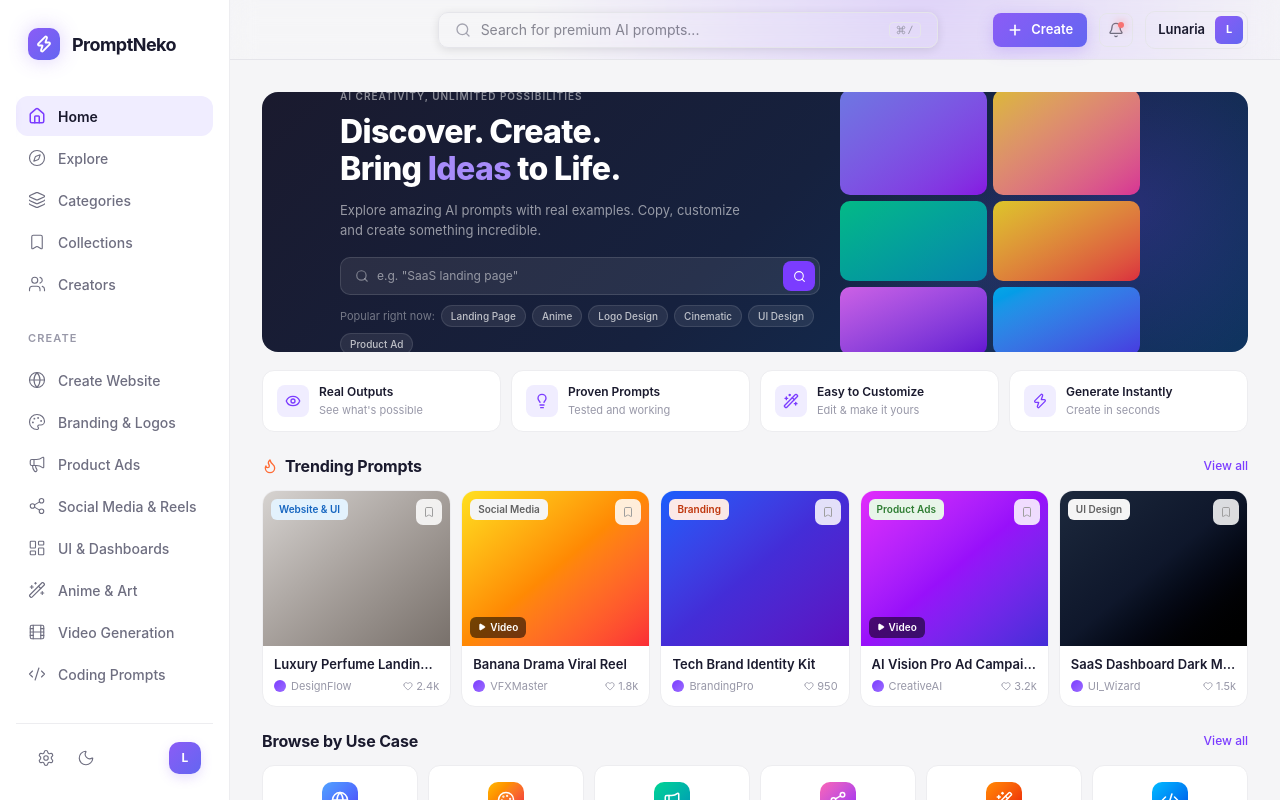
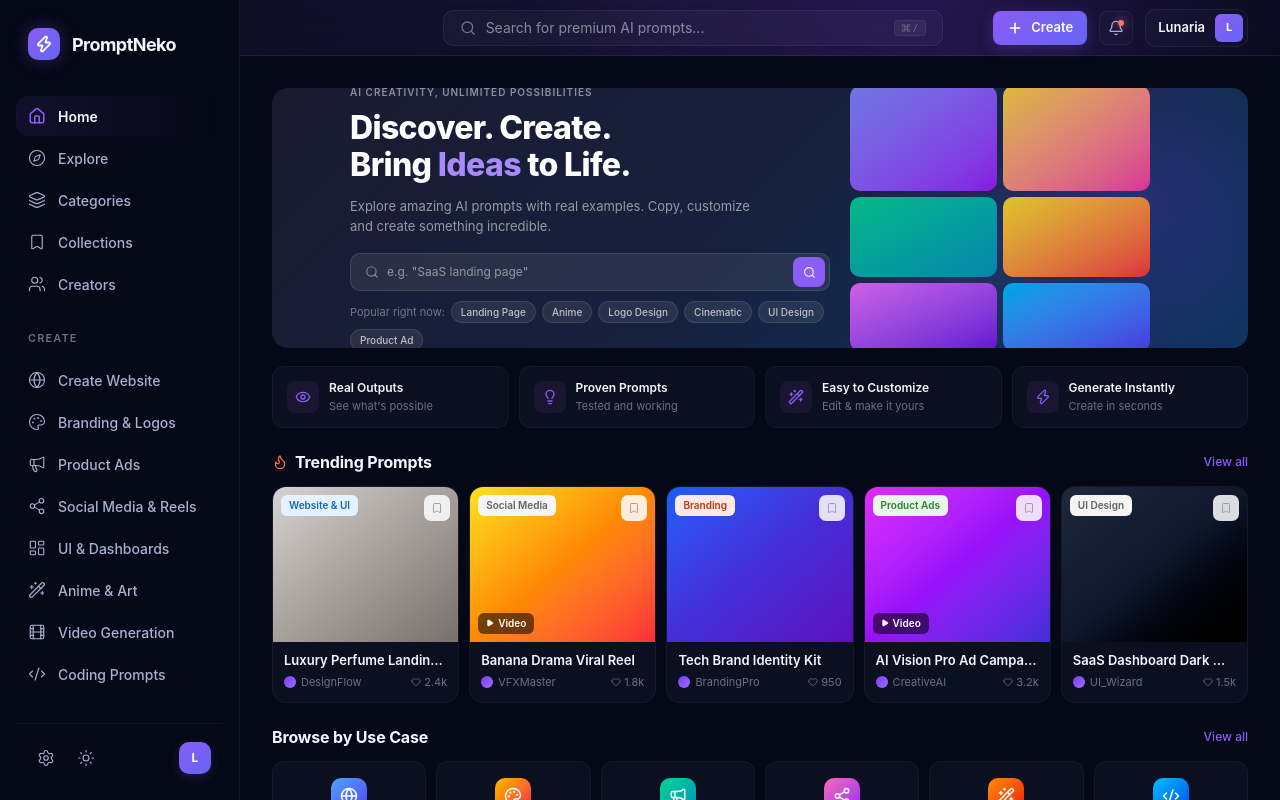
Before and after one commit to Strbeni/promptneko, a Next.js app in the folder promptneko/: page / in a window 1280 px wide. Built offline with nearby package versions, Linux system fonts and the light colour scheme.

Commit message:
Theme Toggle

```diff
--- a/promptneko/app/components/MarketplaceLayout.tsx
+++ b/promptneko/app/components/MarketplaceLayout.tsx
@@ -14,7 +14,7 @@
 };
 
 export function MarketplaceLayout({ activeNav, query, children, onQueryChange, onSearch, onAction }: MarketplaceLayoutProps) {
-  const [theme, setTheme] = useState<"light" | "dark">("light");
+  const [theme, setTheme] = useState<"light" | "dark">("dark");
 
   // Apply theme to document
   useEffect(() => {
--- a/promptneko/app/components/Sidebar.tsx
+++ b/promptneko/app/components/Sidebar.tsx
@@ -9,7 +9,7 @@
 
 type SidebarProps = {
   active: string;
-  theme: "light" | "dark";
+  theme: "light";
   onAction: (action: string) => void;
   onToggleTheme: () => void;
 };
```
